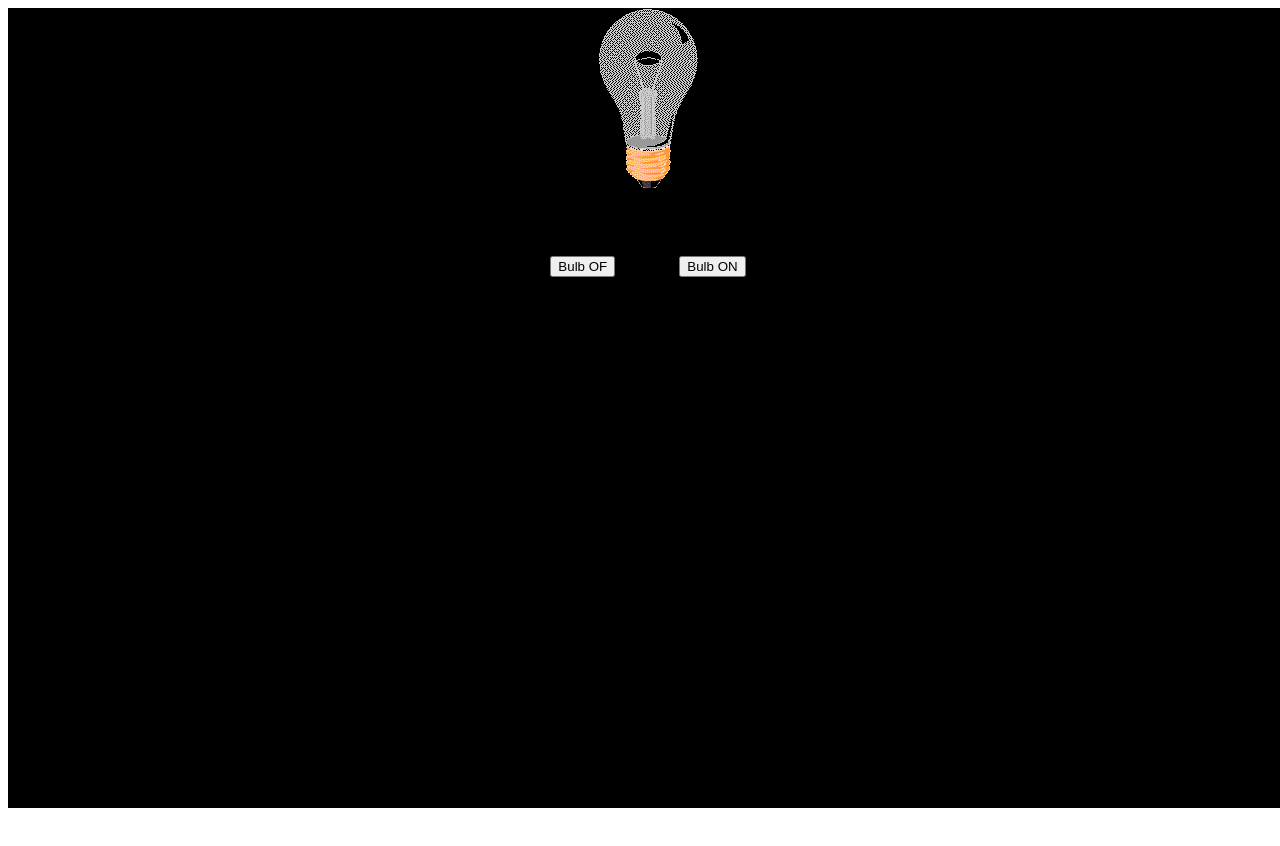
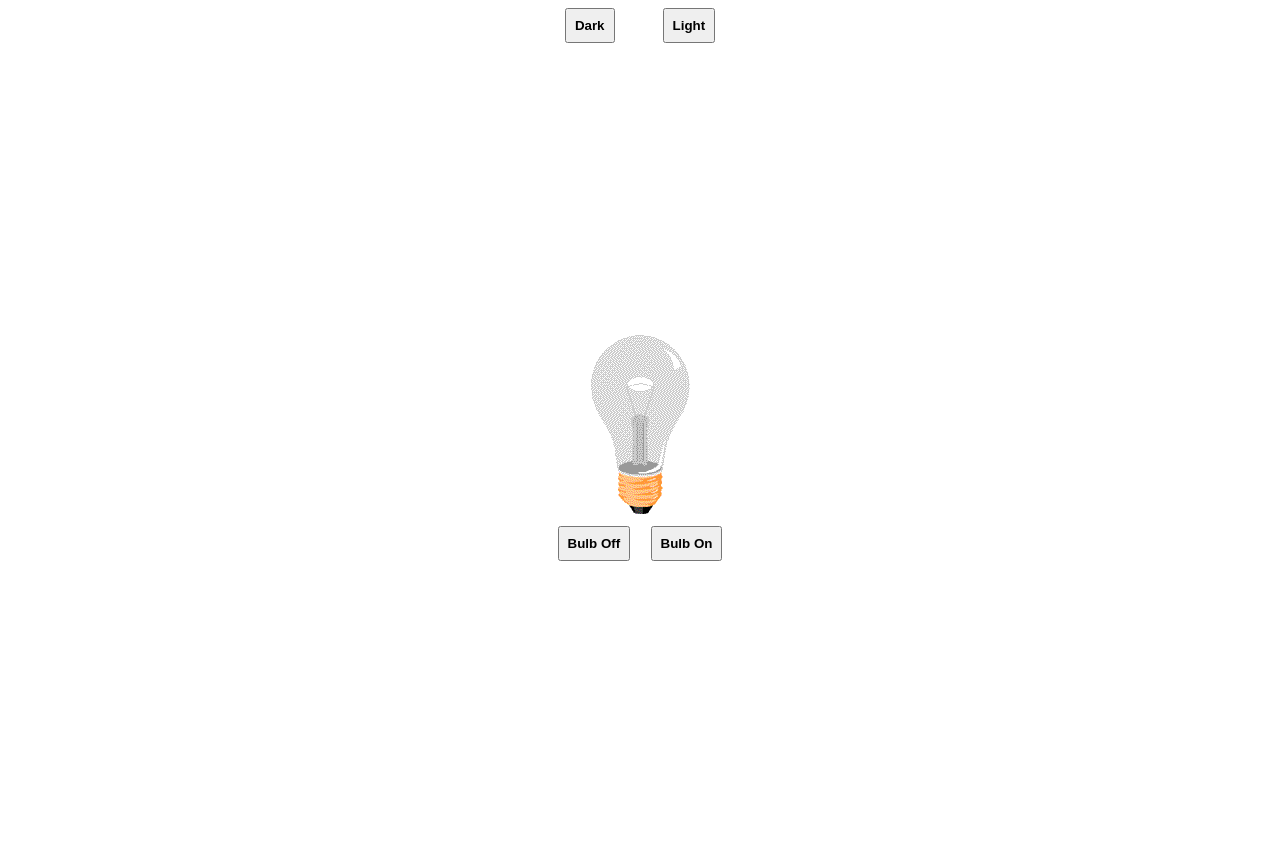
Before and after one commit to Anuj-Bhaladhare/rtc-javascript-project, a plain HTML site: page toggle-bulb/index.html in a window 1280 px wide. Before the commit the page ends 816 px from the top, so only its background shows below. Drawn offline with Linux system fonts and the light colour scheme.

```diff
--- /dev/null
+++ b/dice-roller/style.css
@@ -0,0 +1,19 @@
+.wrapper {
+    height: 100vh;
+    width: 100vw;
+    display: flex;
+    margin: auto;
+    justify-content: center;
+    flex-direction: column;
+    align-items: center;
+}
+
+button{
+    margin-top: 20px;
+    height: 30px;
+    width: 100px;
+    border-radius: 5px;
+    font-weight: bold;
+    background: #71ff6f;
+    color: rgb(69, 69, 69);
+}
--- a/toggle-bulb/index.html
+++ b/toggle-bulb/index.html
@@ -5,48 +5,80 @@
   <meta name="viewport" content="width=device-width, initial-scale=1.0">
   <title>Document</title>
   <style>
-        .wrapper{
-            margin: auto;
+    body {
+      margin: 0;
       padding: 0;
+      font-family: Arial, sans-serif;
+    }
+
+    .bulb-box {
       display: flex;
-            flex-direction: column;
-            align-items: center;
-            justify-content: baseline;
       height: 100vh;
       width: 100vw;
-            background-color: #000000;
-        }
-        .button-all{
-            display: flex;
-            gap: 4rem;
-            margin-top: 4rem;
+      margin: auto;
+      align-items: center;
+      justify-content: center;
+      flex-direction: column;
     }
 
+    .dark {
+      background: #0e0e0e;
+    }
+
+    button {
+      margin: 0.5rem;
+      padding: 0.5rem;
+      font-weight: bold;
+    }
+
+    .theme-box {
+      display: flex;
+      align-items: center;
+      justify-content: center;
+      gap: 2rem;
+    }
   </style>
 </head>
 <body>
   <div class="wrapper">
+    <div class="theme-box">
+      <button>Dark</button>
+      <button>Light</button>
+    </div>
+
+    <div class="bulb-box">
       <div>
-            <img class="bulb" src="./image/bulb-off.gif"/>
+        <img class="bulb" src="./image/bulb-off.gif" alt="Bulb">
       </div>
       <div class="button-all">
-            <button class="bulb-off">Bulb OF</button>
-            <button class="bulb-on">Bulb ON</button>
+        <button class="bulb-off">Bulb Off</button>
+        <button class="bulb-on">Bulb On</button>
+      </div>
     </div>
   </div>
   <script>
-        const bulbHandaler = document.querySelector(".bulb");
-        const offBulb = document.querySelector(".bulb-off");
-        const onBulb = document.querySelector(".bulb-on");
 
-        onBulb.addEventListener("click", () => {
-            bulbHandaler.src = "./image/bulb-on.gif";
+    const wrapper = document.querySelector(".wrapper");
+    const allButtons = document.querySelectorAll("button");
+    const bulbHandler = document.querySelector(".bulb");
+
+    allButtons.forEach((button) => {
+      button.addEventListener("click", (event) => {
+
+        if (event.target.innerHTML === "Dark") {
+            wrapper.classList.add("dark");
+        }
+        else if (event.target.innerHTML === "Bulb On") {
+            bulbHandler.src = "./image/bulb-on.gif";
+        }
+        else if (event.target.innerHTML === "Bulb Off") {
+            bulbHandler.src = "./image/bulb-off.gif";
+        }
+        else {
+            wrapper.classList.remove("dark");
+        }
       });
-
-        offBulb.addEventListener("click", () => {
-            bulbHandaler.src = "./image/bulb-off.gif";
     });
-
   </script>
 </body>
 </html>
```
Also changed, not shown: dice-roller/index.html (added, +22 -0 lines), dice-roller/script.js (added, +33 -0 lines), dice-roller/image/1.png (added), dice-roller/image/2.png (added), dice-roller/image/3.png (added), dice-roller/image/4.png (added), dice-roller/image/5.png (added), dice-roller/image/6.png (added), dice-roller/image/alll.png (added). Lines whose indentation alone changed are shown as unchanged.
